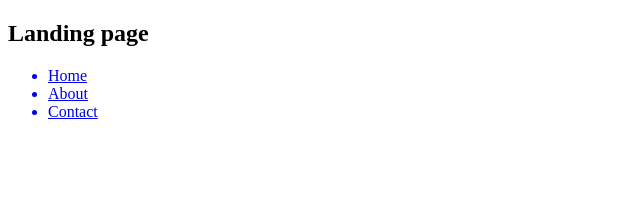
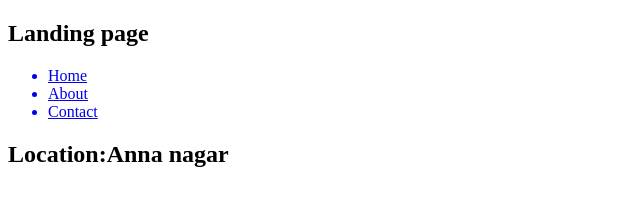
Before and after one commit to sabarish-es/Home-page, a plain HTML site: page index.html in a window 1280 px wide. Shown: the whole page, without its empty margins (0-640 px from the left). Drawn offline with Linux system fonts and the light colour scheme.

Commit message:
second commit

```diff
--- a/index.html
+++ b/index.html
@@ -15,9 +15,15 @@
         <a href="Home.html"><li>Home</li></a>
         <a href="About.html"><li>About</li></a>
         <a href="Contact.html"><li>Contact</li></a>
+
     </ul>
 
 
 
+    <footer>
+        <h2>Location:Anna nagar</h2>
+    </footer>
+
+
 </body>
 </html>
```
